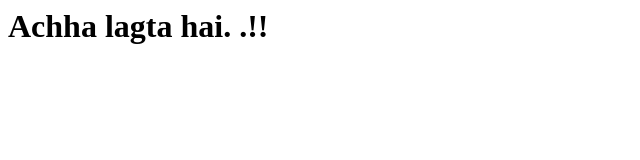
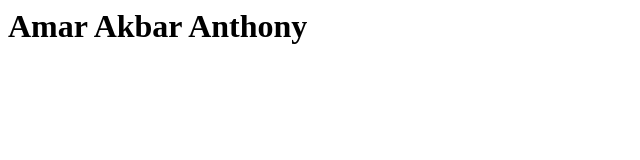
Before and after one commit to STARDITISS/myrepo, a plain HTML site: page index.html in a window 1280 px wide. Shown: the whole page, without its empty margins (0-640 px from the left). Drawn offline with Linux system fonts and the light colour scheme.

Commit message:
amar akbar anthony

```diff
--- a/index.html
+++ b/index.html
@@ -1 +1 @@
-<h1> Achha lagta hai. .!! </h1>
+<h1> Amar Akbar Anthony </h1>
```
